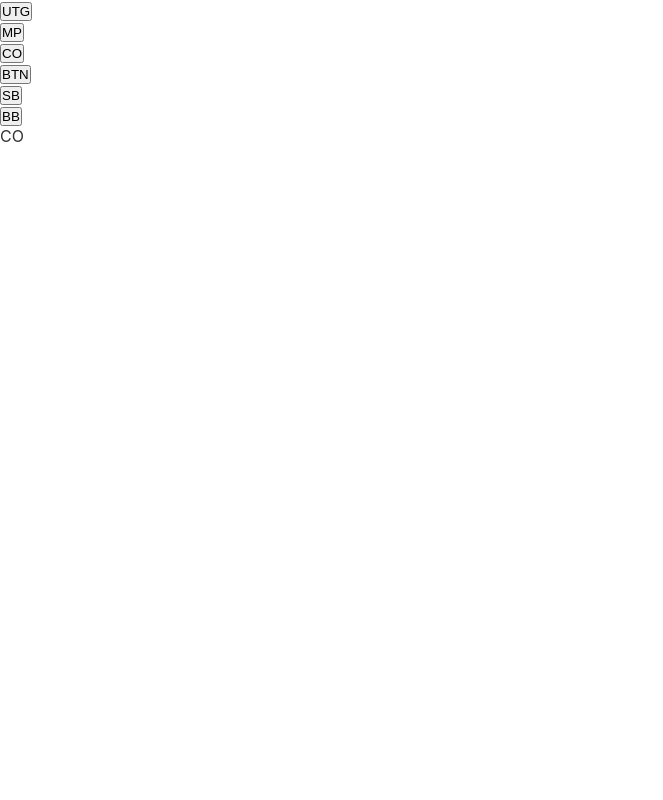
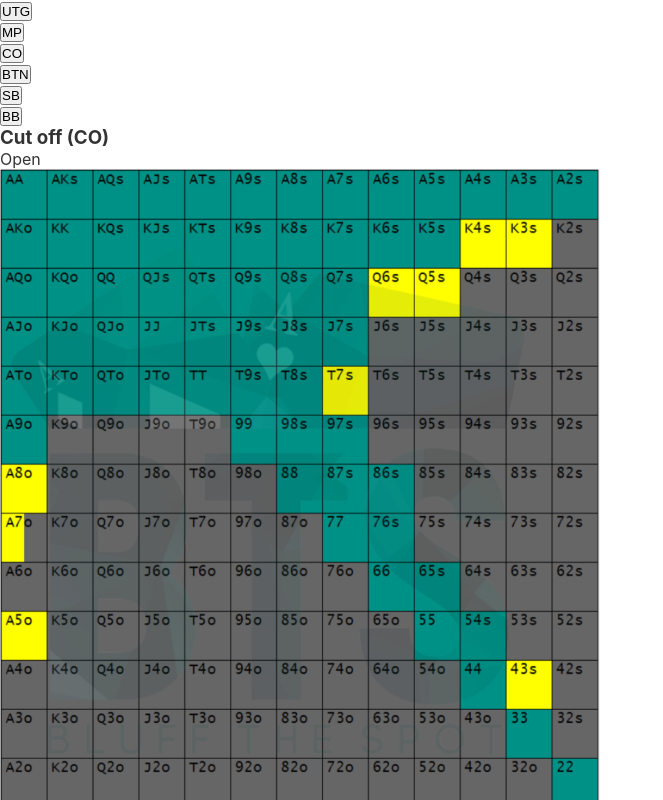
Before and after one commit to TDAK1509/poker-preflop-bible, a Svelte app: page / in a window 1280 px wide. Both pictures are taken after a click on the button "CO". Shown: the top 800 px of the page, without its empty margins (0-663 px from the left). Built offline with nearby package versions, Linux system fonts and the light colour scheme.

Commit message:
Add images CO

```diff
--- a/src/components/CO.svelte
+++ b/src/components/CO.svelte
@@ -1,5 +1,48 @@
-<script>
-  // your script goes here
+<script lang="ts">
+  import RangeImage from "./RangeImage.svelte";
+  import type { RangeImageInterface } from "../types/RangeImage";
+
+  let images: RangeImageInterface[] = [
+    {
+      title: "Open",
+      imageSrc: "assets/images/open_CO.png",
+      alt: "open_CO.png",
+    },
+    {
+      title: "3bet CO v UTG",
+      imageSrc: "assets/images/3bet_COvUTG.png",
+      alt: "3bet_COvUTG.png",
+    },
+    {
+      title: "3bet CO v MP",
+      imageSrc: "assets/images/3bet_COvMP.png",
+      alt: "3bet_COvMP.png",
+    },
+    {
+      title: "vs 3bet IP",
+      imageSrc: "assets/images/vs3bet_CO-IP.png",
+      alt: "vs3bet_CO-IP.png",
+    },
+    {
+      title: "vs 3bet OOP",
+      imageSrc: "assets/images/vs3bet_CO-OOP.png",
+      alt: "vs3bet_CO-OOP.png",
+    },
+    {
+      title: "vs 4bet CO v UTG",
+      imageSrc: "assets/images/vs4bet_COvUTG.png",
+      alt: "vs4bet_COvUTG.png",
+    },
+    {
+      title: "vs 4bet CO v MP",
+      imageSrc: "assets/images/vs4bet_COvMP.png",
+      alt: "vs4bet_COvMP.png",
+    },
+  ];
 </script>
 
-<p>CO</p>
+<h3>Cut off (CO)</h3>
+
+{#each images as image}
+  <RangeImage {...image} />
+{/each}
```
